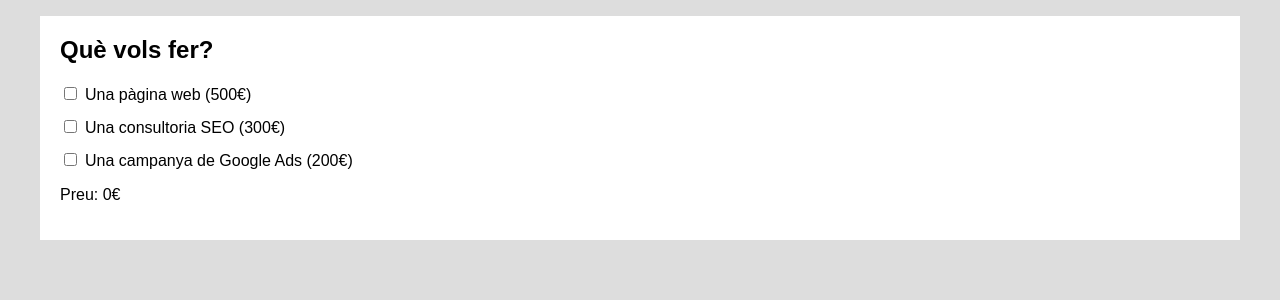
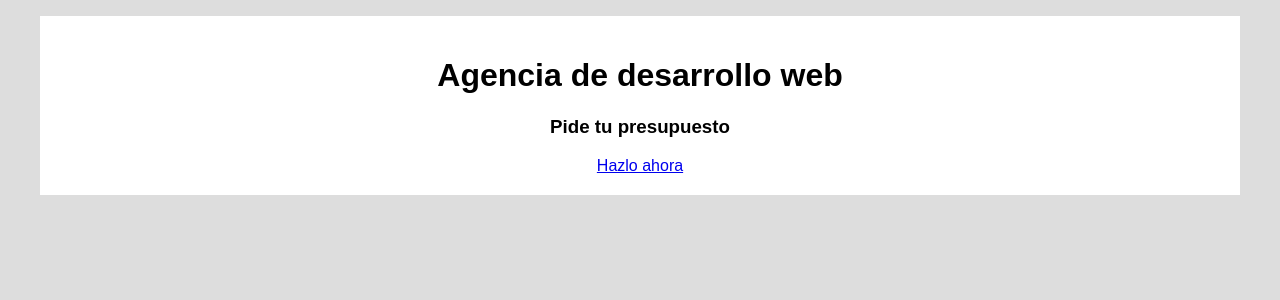
Before and after one commit to ssr-bcn/ITAcademy-sprint-7, a React (Create React App) app: page / in a window 1280 px wide. Shown: the top 300 px of the page. Built offline with nearby package versions, Linux system fonts and the light colour scheme.

Commit message:
Ejercicio 5

```diff
--- a/package.json
+++ b/package.json
@@ -8,6 +8,7 @@
     "@testing-library/user-event": "^13.5.0",
     "react": "^18.1.0",
     "react-dom": "^18.1.0",
+    "react-router-dom": "^6.3.0",
     "react-scripts": "5.0.1",
     "styled-components": "^5.3.5",
     "web-vitals": "^2.1.4"
--- a/src/App.js
+++ b/src/App.js
@@ -1,92 +1,5 @@
-import { useState, useEffect, useRef } from 'react';
-import Panel from './components/Panel';
-import { getLocalStorage, setLocalStorage } from './Helpers/LocalStorage';
+import RouteConfig from './application/routes';
 
-function App() {
-  const [web, setWeb] = useState(0);
-  const [seo, setSeo] = useState(0);
-  const [ads, setAds] = useState(0);
-  const [budget, setBudget] = useState(0);
-  const [extra, setExtra] = useState(0);
-
-  /**
-   * Referencia inicializada en false para controlar la ejecución
-   * del useEffect que se activa tras la actualización de un estado.
-   * Al llamar a useState en las diferentes variables de estado,
-   * ese UseEffect detectaba ya la inicialización y se anticipaba
-   * al useEffect que recuperaba los datos de LocalStorage,
-   * que de esta manera eran sobreescritos.
-   */
-  const initializated = useRef(false);
-
-  /**
-   * useEffect para actualizar el estado de budget y guardar
-   * los cambios de todos los estados en LocalStorage.
-   *
-   * Con el condicional se evita que se ejecute en el momento
-   * de inicialización del componente, ya que sobreescribiría
-   * la información de LocalStorage con los vales por defecto.
-   */
-  useEffect( () => {
-    if (initializated.current) {
-      const sum = web + seo + ads + extra;
-      setBudget(sum);
-      setLocalStorage({budget: sum, web, seo, ads, extra});
-    }
-  }, [web, seo, ads, extra]);
-
-  /**
-   * useEffect de una sola ejecución para recuperar los datos
-   * guardados en LocalStorage.
-   *
-   * Tras la recuperación de los datos de LocalStorage,
-   * se cambia el valor de la referencia initialization
-   * para que el useEffect de actualización funcione sin trabas.
-   */
-  useEffect( () => {
-    const states = {web: setWeb, seo: setSeo, ads: setAds, budget: setBudget, extra: setExtra};
-
-    Object.keys(states).forEach( key => {
-      states[key]( getLocalStorage(key, 0) );
-    })
-
-    initializated.current = true;
-  }, []);
-
-  return (
-    <>
-      <section>
-        <h2>Què vols fer?</h2>
-        <ul>
-          <li>
-            <input type="checkbox" id="web" value="500"
-              checked={Boolean(web)}
-              onChange={ e => setWeb( !Boolean(web) ? +e.target.value : 0 ) }
-            />
-            <label htmlFor="web">Una pàgina web (500€)</label>
-            {
-              Boolean(web) && <Panel stateProps={[setExtra]} />
-            }
-          </li>
-          <li>
-            <input type="checkbox" id="seo" value="300"
-              checked={Boolean(seo)}
-              onChange={ e => setSeo( !Boolean(seo) ? +e.target.value : 0 ) }
-            />
-            <label htmlFor="seo">Una consultoria SEO (300€)</label>
-          </li>
-          <li>
-            <input type="checkbox" id="ads" value="200"
-              checked={Boolean(ads)}
-              onChange={ e => setAds( !Boolean(ads) ? +e.target.value : 0 ) }
-            />
-            <label htmlFor="ads">Una campanya de Google Ads (200€)</label>
-          </li>
-        </ul>
-        <p>Preu: {budget}€</p>
-      </section>
-    </>
-  );
-}
+const App = () => <RouteConfig />
 
 export default App;
--- /dev/null
+++ b/src/application/routes.js
@@ -0,0 +1,16 @@
+import { BrowserRouter, Route, Routes} from 'react-router-dom';
+import Home from '../pages/Home';
+import Budget from '../pages/Budget';
+
+const RouteConfig = () => (
+    <BrowserRouter>
+        <Routes>
+            <Route path="/" element={<Home />} />
+            <Route path="/budget/" element={<Budget />} />
+             { /* Es muy recomendable añadir esta ruta para obtener un mensaje de error en el caso de que la ruta no exista. De lo contrario, si la ruta no existe llegaremos a una página en blanco */}
+            <Route path="*" element={<div>404</div> } />
+        </Routes>
+    </BrowserRouter>
+);
+
+export default RouteConfig;
--- a/src/index.css
+++ b/src/index.css
@@ -22,6 +22,11 @@ html, body {
   width: 50%;
 }
 
+#welcome {
+  width: 100%;
+  text-align: center;
+}
+
 h2 {
   margin-top: 0;
 }
--- /dev/null
+++ b/src/pages/Budget.js
@@ -0,0 +1,92 @@
+import { useState, useEffect, useRef } from 'react';
+import Panel from '../components/Panel';
+import { getLocalStorage, setLocalStorage } from '../Helpers/LocalStorage';
+
+const Budget = () => {
+  const [web, setWeb] = useState(0);
+  const [seo, setSeo] = useState(0);
+  const [ads, setAds] = useState(0);
+  const [budget, setBudget] = useState(0);
+  const [extra, setExtra] = useState(0);
+
+  /**
+   * Referencia inicializada en false para controlar la ejecución
+   * del useEffect que se activa tras la actualización de un estado.
+   * Al llamar a useState en las diferentes variables de estado,
+   * ese UseEffect detectaba ya la inicialización y se anticipaba
+   * al useEffect que recuperaba los datos de LocalStorage,
+   * que de esta manera eran sobreescritos.
+   */
+  const initializated = useRef(false);
+
+  /**
+   * useEffect para actualizar el estado de budget y guardar
+   * los cambios de todos los estados en LocalStorage.
+   *
+   * Con el condicional se evita que se ejecute en el momento
+   * de inicialización del componente, ya que sobreescribiría
+   * la información de LocalStorage con los vales por defecto.
+   */
+  useEffect( () => {
+    if (initializated.current) {
+      const sum = web + seo + ads + extra;
+      setBudget(sum);
+      setLocalStorage({budget: sum, web, seo, ads, extra});
+    }
+  }, [web, seo, ads, extra]);
+
+  /**
+   * useEffect de una sola ejecución para recuperar los datos
+   * guardados en LocalStorage.
+   *
+   * Tras la recuperación de los datos de LocalStorage,
+   * se cambia el valor de la referencia initialization
+   * para que el useEffect de actualización funcione sin trabas.
+   */
+  useEffect( () => {
+    const states = {web: setWeb, seo: setSeo, ads: setAds, budget: setBudget, extra: setExtra};
+
+    Object.keys(states).forEach( key => {
+      states[key]( getLocalStorage(key, 0) );
+    })
+
+    initializated.current = true;
+  }, []);
+
+  return (
+    <>
+      <section>
+        <h2>Què vols fer?</h2>
+        <ul>
+          <li>
+            <input type="checkbox" id="web" value="500"
+              checked={Boolean(web)}
+              onChange={ e => setWeb( !Boolean(web) ? +e.target.value : 0 ) }
+            />
+            <label htmlFor="web">Una pàgina web (500€)</label>
+            {
+              Boolean(web) && <Panel stateProps={[setExtra]} />
+            }
+          </li>
+          <li>
+            <input type="checkbox" id="seo" value="300"
+              checked={Boolean(seo)}
+              onChange={ e => setSeo( !Boolean(seo) ? +e.target.value : 0 ) }
+            />
+            <label htmlFor="seo">Una consultoria SEO (300€)</label>
+          </li>
+          <li>
+            <input type="checkbox" id="ads" value="200"
+              checked={Boolean(ads)}
+              onChange={ e => setAds( !Boolean(ads) ? +e.target.value : 0 ) }
+            />
+            <label htmlFor="ads">Una campanya de Google Ads (200€)</label>
+          </li>
+        </ul>
+        <p>Preu: {budget}€</p>
+      </section>
+    </>
+  );
+}
+
+export default Budget;
--- /dev/null
+++ b/src/pages/Home.js
@@ -0,0 +1,10 @@
+import { Link } from 'react-router-dom';
+
+const Home = () =>
+  <div id="welcome">
+    <h1>Agencia de desarrollo web</h1>
+    <h3>Pide tu presupuesto</h3>
+    <Link to='/budget'>Hazlo ahora</Link>
+  </div>;
+
+export default Home;
```
Also changed, not shown: 1 other file (tests, documents, lock files or other folders).
